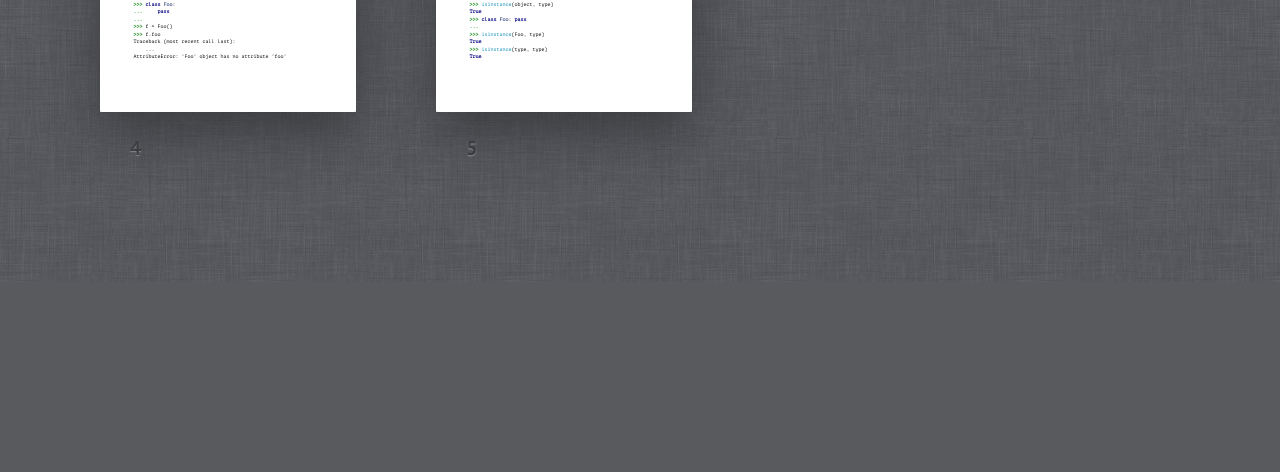
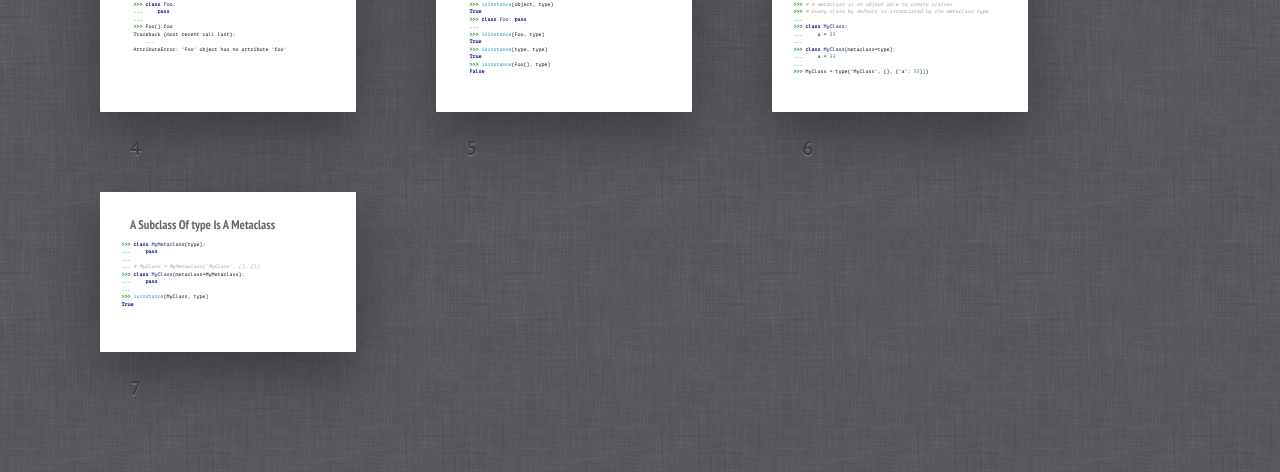
Before and after one commit to marco-buttu/pycon_objmodel, a plain HTML site: page index.html in a window 1280 px wide. Shown: the part 518-990 px from the top of the page. Before the commit the page ends 800 px from the top, so only its background shows below. Drawn offline with Linux system fonts and the light colour scheme.

Commit message:
Added slides about metaclasses

```diff
--- a/index.html
+++ b/index.html
@@ -88,8 +88,7 @@
             >>> class Foo:
             ...     pass
             ...
-            >>> f = Foo()
-            >>> f.foo
+            >>> Foo().foo
             Traceback (most recent call last):
                 ...
             AttributeError: 'Foo' object has no attribute 'foo'
@@ -99,7 +98,7 @@
 
     </div></section>
     <section class="slide"><div>
-        <h2>The (meta) Class type</h2>
+        <h2>Classes are instance of type</h2>
         <pre>
             <code class="python">
             >>> isinstance(object, type)
@@ -110,12 +109,53 @@
             True
             >>> isinstance(type, type)
             True
+            >>> isinstance(Foo(), type)
+            False
             </code>
         </pre>
     </div></section>
 
+    </div></section>
+    <section class="slide"><div>
+        <h2>The Class type Is A Metaclass</h2>
+        <pre>
+        <code class="python">
+        >>> # A metaclass is an object able to create classes
+        >>> # Every class by default is istantiated by the metaclass type
+        ...
+        >>> class MyClass:
+        ...     a = 33
+        ...
+        >>> class MyClass(metaclass=type):
+        ...     a = 33
+        ...
+        >>> MyClass = type('MyClass', (), {'a': 33})}
+        </code>
+        </pre>
+    </div></section>
+
+    </div></section>
+    <section class="slide"><div>
+        <h2>A Subclass Of type Is A Metaclass</h2>
+        <pre>
+        <code class="python">
+        >>> class MyMetaclass(type):
+        ...     pass
+        ...
+        ... # MyClass = MyMetaclass('MyClass', (), {})
+        >>> class MyClass(metaclass=MyMetaclass):
+        ...     pass
+        ...
+        >>> isinstance(MyClass, type)
+        True
+        </code>
+        </pre>
+    </div></section>
+
+
+
     <div class="progress"><div></div></div>
     <script src="js/shower.min.js"></script>
-    <!-- Cover pictures from http://hdw.eweb4.com/ -->
+    <!-- Cover picture from http://hdw.eweb4.com/ -->
 </body>
 </html>
```
